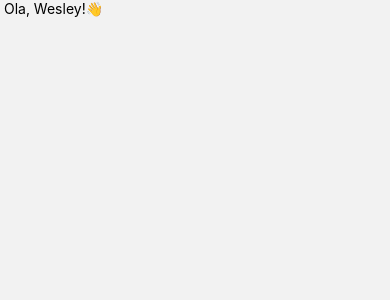
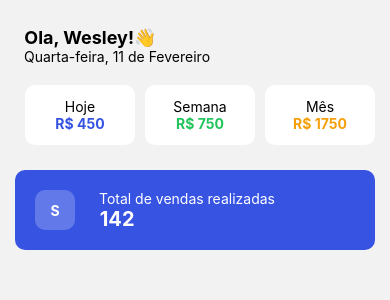
Before and after one commit to wesleysantosdev1/Vendi, a React Native app: screen /Home in a window 390 px wide. Shown: the top 300 px of the page. Built offline with nearby package versions, Linux system fonts and the light colour scheme.

Commit message:
Feat: Criei as pastas e dei inicio em algumas telas, a tela de Home, Vendas, Perfil, Produtos e Historico de Vendas

```diff
--- a/src/screens/Homes/Home.tsx
+++ b/src/screens/Homes/Home.tsx
@@ -4,7 +4,38 @@ import { View, Text, StyleSheet } from "react-native";
 export default function Home(){
     return (
         <View style={styles.container}>
-            <Text> Ola, Wesley!👋</Text>
+            <View style={styles.viewHeader}>
+                <Text style={styles.text1}> Ola, Wesley!👋</Text>
+                <Text> Quarta-feira, 11 de Fevereiro</Text>
+            </View>
+
+            <View style={styles.viewLucros}>
+                <View style={styles.viewLucro}>
+                    <Text>Hoje</Text>
+                    <Text style={styles.textHoje} >R$ 450</Text>
+                </View>
+
+                <View style={styles.viewLucro}>
+                    <Text>Semana</Text>
+                    <Text style={styles.textSemana}>R$ 750</Text>
+                </View>
+
+                <View style={styles.viewLucro}>
+                    <Text>Mês</Text>
+                    <Text style={styles.textMes}>R$ 1750</Text>
+                </View>
+            </View>
+
+            <View style={styles.cardVendas}>
+                <View style={styles.iconeUp}>
+                    <Text style={styles.testUp}> S </Text>
+                </View>
+
+                <View style={styles.totalVendas}>
+                    <Text style={styles.textVendas}> Total de vendas realizadas </Text>
+                    <Text style={styles.textNumber}> 142</Text>
+                </View>
+            </View>
         </View>
     )
 }
@@ -12,5 +43,88 @@ export default function Home(){
 const styles = StyleSheet.create({
     container: {
         flex: 1,
+        paddingTop: 25,
+        paddingLeft: 15,
+        paddingRight: 15,
+    },
+
+    viewHeader: {
+        paddingTop: 2,
+        paddingLeft: 5
+    },
+
+    text1: {
+        fontSize: 18,
+        fontWeight: 'bold',
+    },
+
+    viewLucros: {
+        flexDirection: 'row',
+        justifyContent: 'space-between',
+        paddingTop: 20,
+        marginBottom: 25
+    },
+
+    viewLucro: {
+        backgroundColor: '#fff',
+        marginLeft: 10,
+        width: 110,
+        height: 60,
+        borderRadius: 10,
+        justifyContent: 'center',
+        alignItems: 'center',
+    },
+
+    textHoje: {
+        color: '#3653E2',
+        fontWeight: 'bold',
+    },
+
+    textSemana: {
+        color: '#21C45D',
+        fontWeight: 'bold',
+    },
+
+    textMes: {
+        color: '#F59F0A',
+        fontWeight: 'bold',
+    },
+
+    cardVendas: {
+        backgroundColor: '#3753E2',
+        flexDirection: 'row',
+        width: "100%",
+        height: 80,
+        borderRadius: 10,
+        paddingLeft: 20,
+        alignItems: 'center',
+    },
+
+    iconeUp: {
+        backgroundColor: "#6279E9",
+        width: 40,
+        height: 40,
+        borderRadius: 10,
+        justifyContent: 'center',
+        alignItems: 'center',
+    },
+
+    testUp: {
+        color: '#fff',
+        fontWeight: 'bold',
+    },
+
+    totalVendas: {
+        paddingLeft: 20
+    },
+
+    textVendas: {
+        color: '#fff',
+    },
+
+    textNumber: {
+        color: '#fff',
+        fontWeight: 'bold',
+        fontSize: 20
     }
 })
```
Also changed, not shown: src/navigations/TabNavigator.tsx (+45 -0 lines), src/screens/Products/Productos.tsx (added, +16 -0 lines), src/screens/Profile/Perfil.tsx (added, +16 -0 lines), src/screens/Sales/AddSale.tsx (added, +16 -0 lines), src/screens/Sales/SaleDetails.tsx (added, +16 -0 lines), src/screens/Sales/SalesList.tsx (added, +16 -0 lines).
